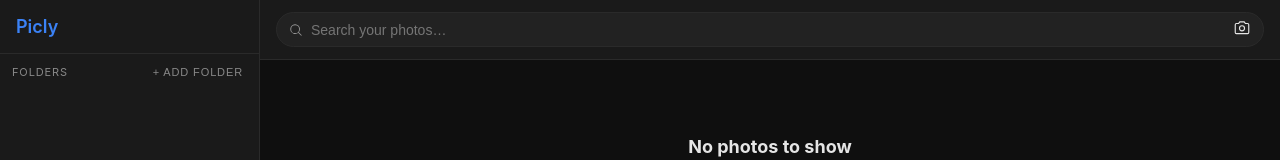
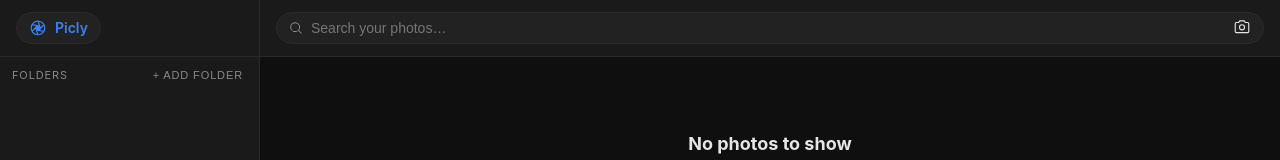
Before and after one commit to rizkhal/picly, a React (Vite) app in the folder desktop/: page / in a window 1280 px wide. Shown: the top 160 px of the page. Built offline with nearby package versions, Linux system fonts and the light colour scheme.

Commit message:
feat(ui) logo header sidebar + align border dgn search bar

```diff
--- a/desktop/src/renderer/components/Sidebar.tsx
+++ b/desktop/src/renderer/components/Sidebar.tsx
@@ -1,4 +1,4 @@
-import { Folder, Trash, X, CaretRight, Pause, Play, GearSix } from '@phosphor-icons/react'
+import { Folder, Trash, X, CaretRight, Pause, Play, GearSix, Aperture } from '@phosphor-icons/react'
 import type { Disk, Folder as FolderT, PersonPreview, ScanProgress } from '../types'
 
 type ScanRowProps = {
@@ -119,7 +119,10 @@ export function Sidebar(props: SidebarProps) {
   return (
     <div className="sidebar">
       <div className="sidebar-header">
-        <div className="logo">Picly</div>
+        <div className="logo">
+          <Aperture size={18} weight="fill" className="logo-icon" />
+          <span>Picly</span>
+        </div>
       </div>
 
       {scanError && (
--- a/desktop/src/renderer/index.css
+++ b/desktop/src/renderer/index.css
@@ -295,7 +295,7 @@ html, body, #root {
 }
 
 .sidebar-header {
-  padding: 16px;
+  padding: 12px 16px;
   border-bottom: 1px solid var(--border);
   display: flex;
   align-items: center;
@@ -303,8 +303,22 @@ html, body, #root {
 }
 
 .logo {
-  font-size: 18px;
+  display: flex;
+  align-items: center;
+  gap: 8px;
+  font-size: 14px;
   font-weight: 600;
+  color: var(--accent);
+  background: var(--surface-2);
+  border: 1px solid var(--border);
+  border-radius: 24px;
+  padding: 0 12px;
+  height: 32px;
+  line-height: 1;
+  flex-shrink: 0;
+}
+
+.logo-icon {
   color: var(--accent);
 }
 
@@ -526,7 +540,8 @@ html, body, #root {
   background: var(--surface-2);
   border: 1px solid var(--border);
   border-radius: 24px;
-  padding: 6px 12px;
+  padding: 0 12px;
+  height: 32px;
 }
 
 .search-wrap:focus-within {
```
